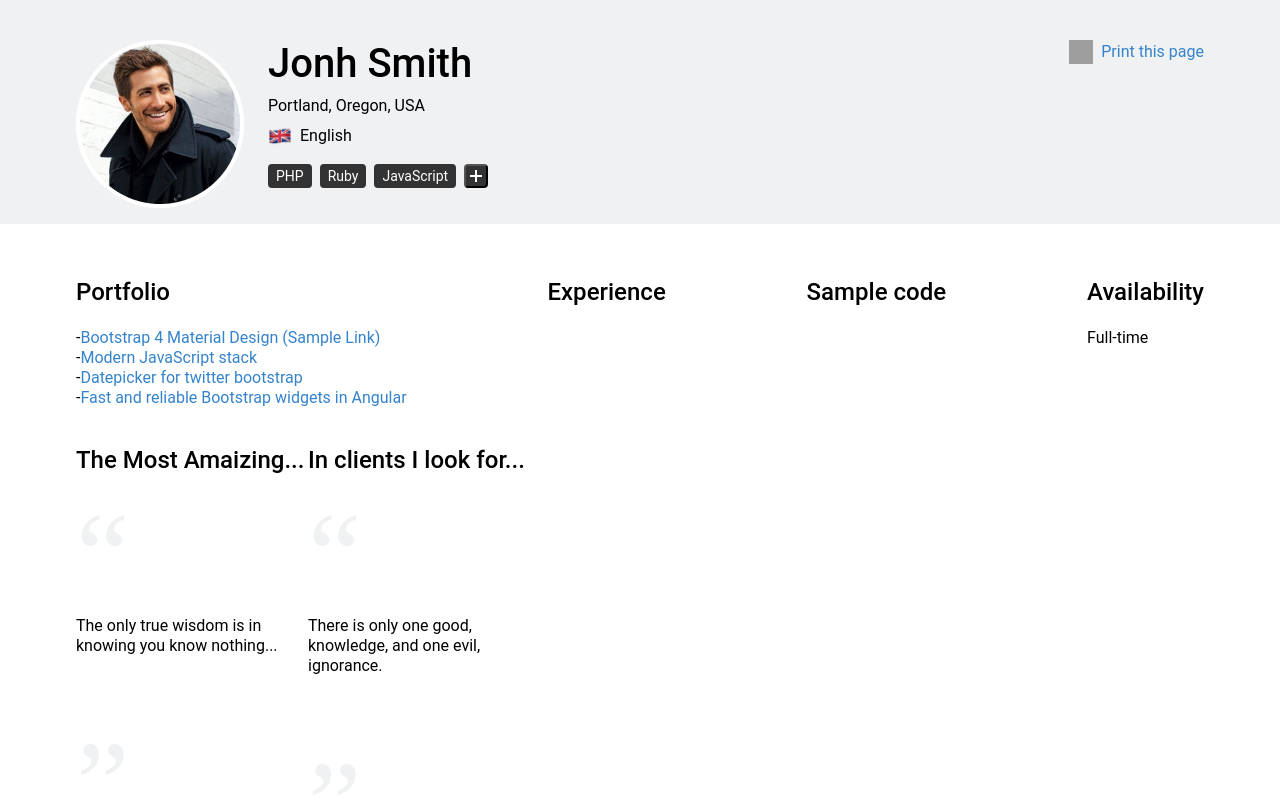
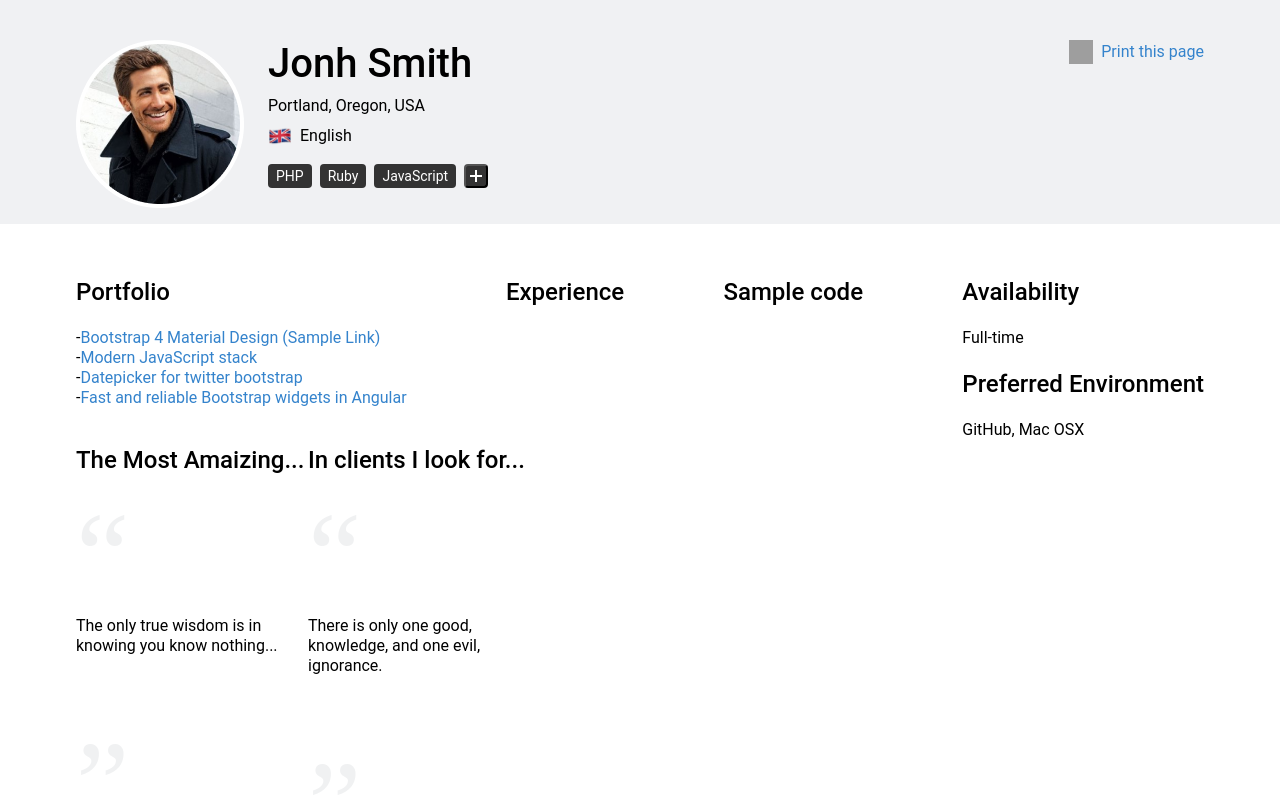
Before and after one commit to GaaRa666/summary, a React (Create React App) app: page / in a window 1280 px wide. Built offline with nearby package versions, Linux system fonts and the light colour scheme; grey boxes are pictures that could not be loaded.

Commit message:
Availability and class comments

```diff
--- a/src/components/Availability/index.jsx
+++ b/src/components/Availability/index.jsx
@@ -4,7 +4,7 @@ const Availability = () => {
   return (
     <div className="availability">
       <h2>Availability</h2>
-      <p>Full-time</p>
+      <p className="full-time">Full-time</p>
     </div>
   );
 };
--- a/src/components/Availability/style.css
+++ b/src/components/Availability/style.css
@@ -0,0 +1,3 @@
+.full-time {
+  margin-bottom: 24px;
+}
--- a/src/components/Body/index.jsx
+++ b/src/components/Body/index.jsx
@@ -11,8 +11,10 @@ const Body = () => {
       <Portfolio />
       <Experience />
       <SampleCode />
-      <Availability />
-      {/* <PreferredEnvironment /> */}
+      <div>
+        <Availability />
+        <PreferredEnvironment />
+      </div>
     </div>
   );
 };
--- a/src/components/Comments/index.jsx
+++ b/src/components/Comments/index.jsx
@@ -2,7 +2,7 @@ import "./style.css";
 
 const Quotes = ({ comments }) => {
   return (
-    <div>
+    <div className="comments">
       <span className="gigantic-quotes"> “</span>
       <p className="comments">{comments}</p>
       <span className="gigantic-quotes">„</span>
--- a/src/components/Header/index.jsx
+++ b/src/components/Header/index.jsx
@@ -6,6 +6,10 @@ import Avatar from "./../../assets/Avatar.png";
 import "./styles.css";
 
 const Header = () => {
+  const printPdf = () => {
+    console.log("print");
+  };
+
   return (
     <>
       <div className="header__background" />
@@ -22,9 +26,9 @@ const Header = () => {
           </div>
           <SkillList />
         </div>
-        <div className="header__print">
-          <img className="header__print-icon" src={Vector} alt="" />
-          <span className="header__print-text">Print this page</span>
+        <div className="header__print" onClick={printPdf}>
+          <img className="header__print-icon link" src={Vector} alt="" />
+          <span className="link">Print this page</span>
         </div>
       </div>
     </>
--- a/src/components/SampleCode/index.jsx
+++ b/src/components/SampleCode/index.jsx
@@ -1,5 +1,3 @@
-import Experience from "../Experience";
-import Portfolio from "../Portfolio";
 import "./style.css";
 
 const SampleCode = () => {
--- a/src/components/Skill/style.css
+++ b/src/components/Skill/style.css
@@ -10,5 +10,6 @@
   font-size: 14px;
   line-height: 16px;
 
+  cursor: pointer;
   color: #ffffff;
 }
```
